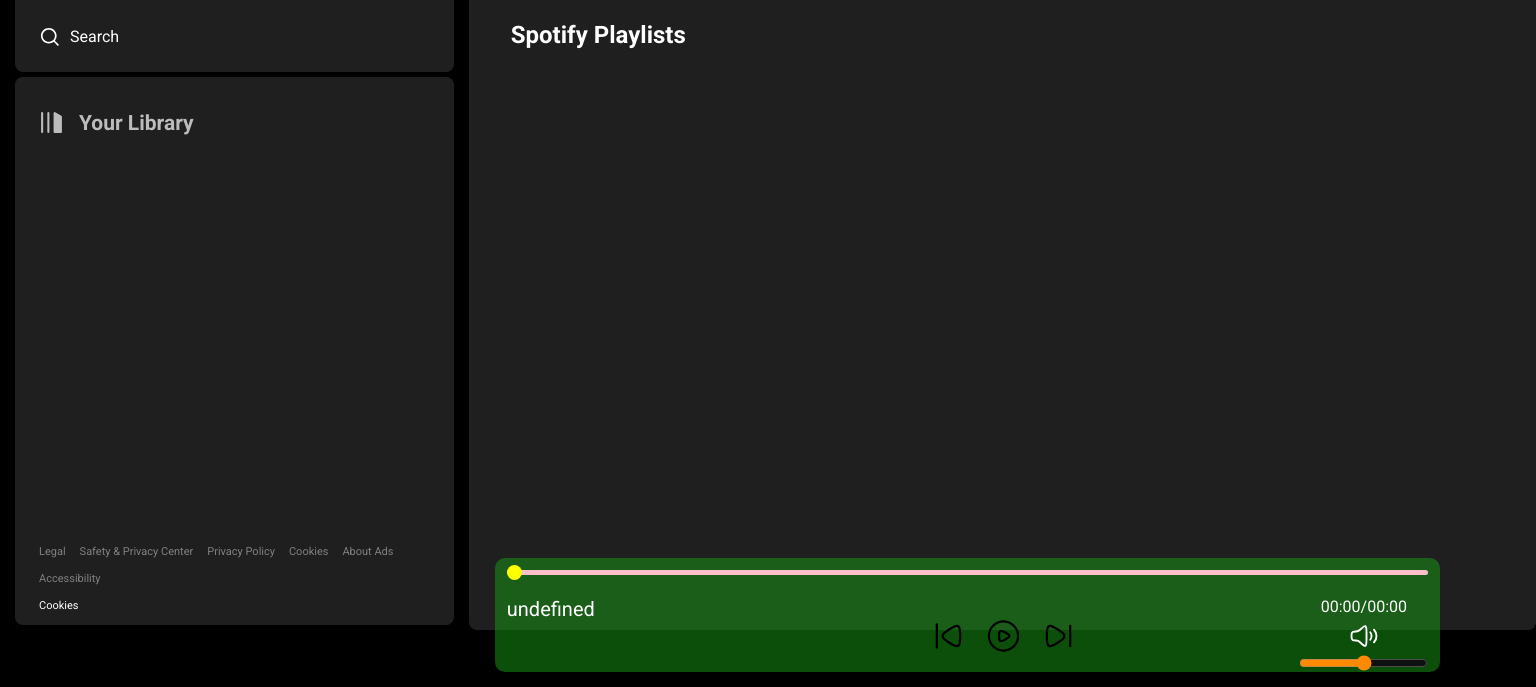
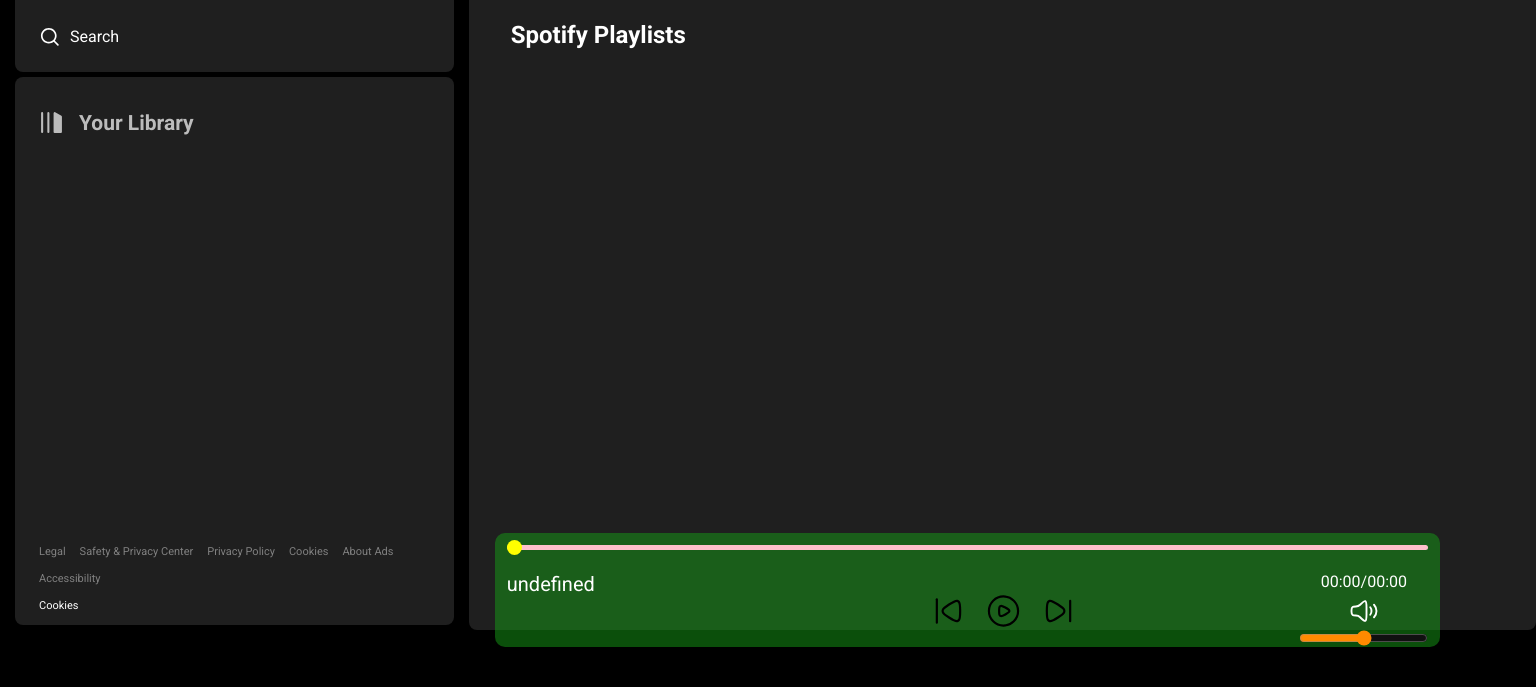
Before and after one commit to ThunderThorAsh/spotify.clone, a plain HTML site: page index.html in a window 1536 px wide. Shown: the part 113-800 px from the top of the page. Drawn offline with Linux system fonts and the light colour scheme; no server answers.

Commit message:
Add files via upload

```diff
--- a/css/style.css
+++ b/css/style.css
@@ -430,3 +430,9 @@ body {
     }
 
 }
+
+@media (min-width:1440px) {
+    .playbar{
+        bottom: 35px;
+    }
+}
```
